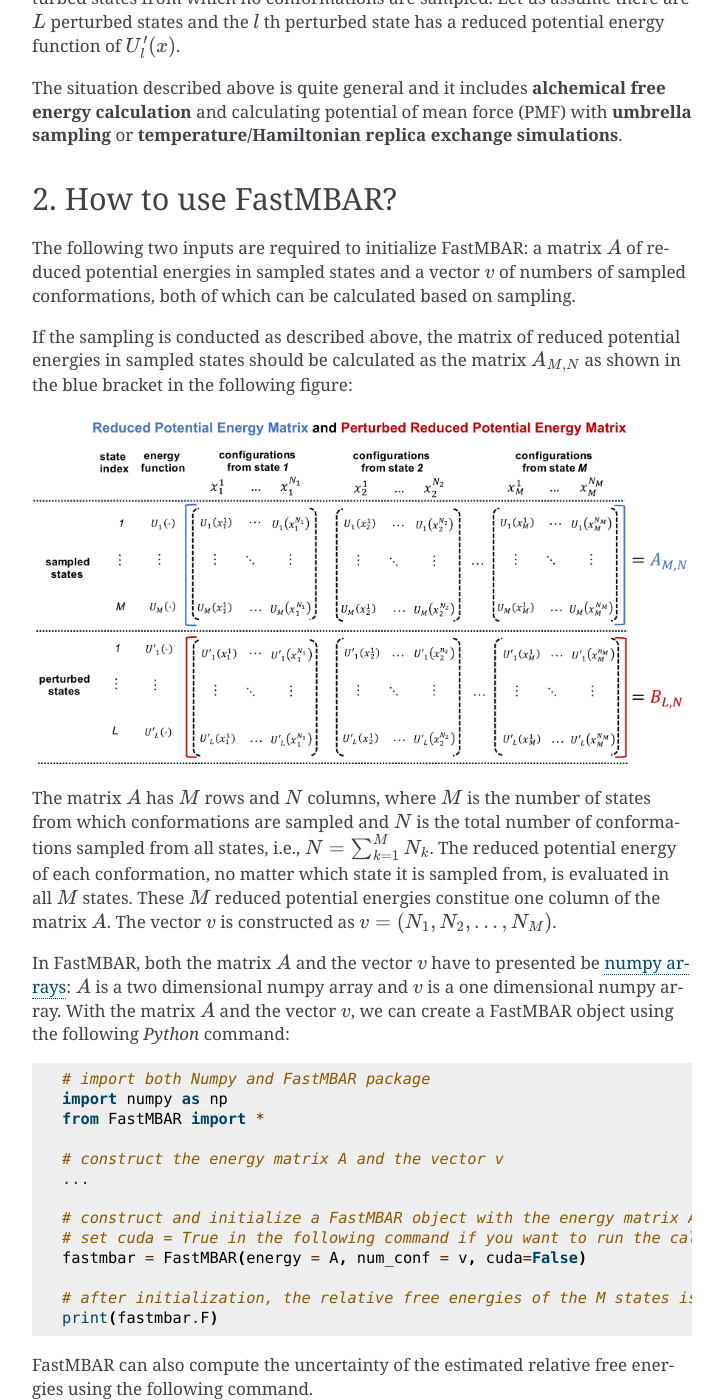
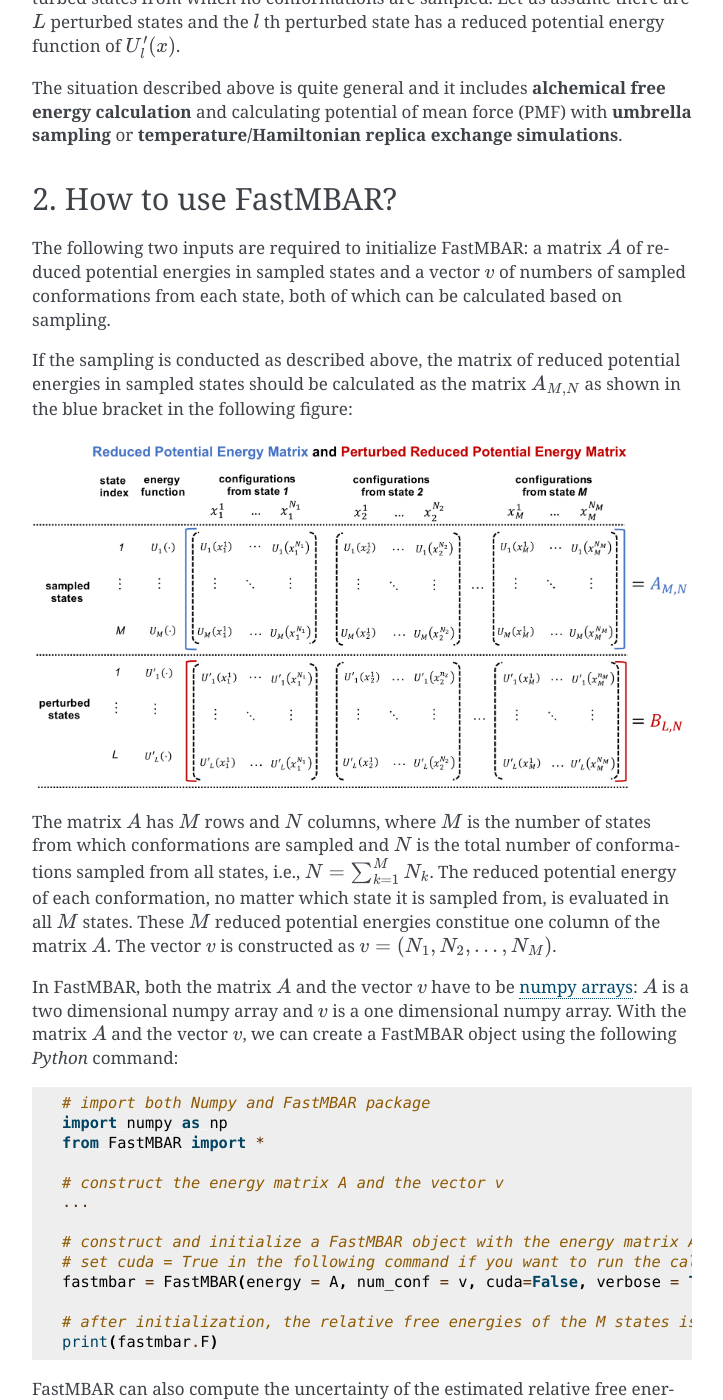
Before and after one commit to BrooksResearchGroup-UM/FastMBAR, a Sphinx documentation site: the page built from docs/source/usage.rst, in a window 1280 px wide and 1400 px high, scrolled down 887 px. Shown: the whole window, without its empty margins (388-1111 px from the left). Built offline with Sphinx 7.4.7, drawn with Linux system fonts in a browser that asks for light colours.

Commit message:
fix example dialanine PMF

```diff
--- a/docs/source/dialanine_PMF.rst
+++ b/docs/source/dialanine_PMF.rst
@@ -210,6 +210,7 @@
 For configurations in trajectories sampled using umbrella sampling, we compute the two alanine dihedral :math:`\psi` and :math:`\phi` and
 save them in csv files. The dihedral :math:`\psi` is between four atoms with indices of 4, 6, 8, and 14. The dihedral :math:`\phi` is between four atoms with indices of 6, 8, 14, 16.
 Here we use the Python package mdtraj to compute dihedrals.
+
 .. code-block:: python
 
    topology = mdtraj.load_psf("./output/dialanine.psf")
--- a/docs/source/index.rst
+++ b/docs/source/index.rst
@@ -19,6 +19,7 @@
 -------------
 FastMBAR can use both CPUs and GPUs.
 It is extramely fast for solving large scale MBAR/WHAM equations when it uses GPUs.
+Moreover, it is not limited by the memory size of a GPU.
 Therefore, you will find it especially useful when you want to calculate relative
 free energies for a large number of states, such as in calculating multiple
 dimensional PMF in umbrella sampling and calculating free energies for
--- a/docs/source/usage.rst
+++ b/docs/source/usage.rst
@@ -57,7 +57,7 @@
 -----------------------
 The following two inputs are required to initialize FastMBAR: a matrix :math:`A` of reduced
 potential energies in sampled states and a vector :math:`v` of numbers of sampled
-conformations, both of which can be calculated based on sampling.
+conformations from each state, both of which can be calculated based on sampling.
 
 If the sampling is conducted as described above, the matrix of reduced potential
 energies in sampled states should be calculated as the matrix :math:`A_{M,N}` as shown in the
@@ -75,7 +75,7 @@
 :math:`A`.
 The vector :math:`v` is constructed as :math:`v = (N_1, N_2, ..., N_M)`.
 
-In FastMBAR, both the matrix :math:`A` and the vector :math:`v` have to presented be
+In FastMBAR, both the matrix :math:`A` and the vector :math:`v` have to be
 `numpy arrays <https://numpy.org/devdocs/user/quickstart.html>`_: :math:`A` is a
 two dimensional numpy array and :math:`v` is a one dimensional numpy array.
 With the matrix :math:`A` and the vector :math:`v`, we can create a FastMBAR object
@@ -92,7 +92,7 @@
 
    # construct and initialize a FastMBAR object with the energy matrix A and the vector v
    # set cuda = True in the following command if you want to run the calcuation on GPUs
-   fastmbar = FastMBAR(energy = A, num_conf = v, cuda=False)
+   fastmbar = FastMBAR(energy = A, num_conf = v, cuda=False, verbose = True)
 
    # after initialization, the relative free energies of the M states is stored in fastmbar.F
    print(fastmbar.F)
@@ -111,7 +111,7 @@
 
    # construct and initialize a FastMBAR object with the energy matrix A and the vector v
    # set cuda = True in the following command if you want to run the calcuation on GPUs
-   fastmbar = FastMBAR(energy = A, num_conf = v, cuda=False, bootstrap = True)
+   fastmbar = FastMBAR(energy = A, num_conf = v, cuda=False, bootstrap = True, verbose = True)
 
    # after initialization, the relative free energies of the M states and standard deviations
    # are stored in fastmbar.F and fastmbar.F_std, respectively.
```
